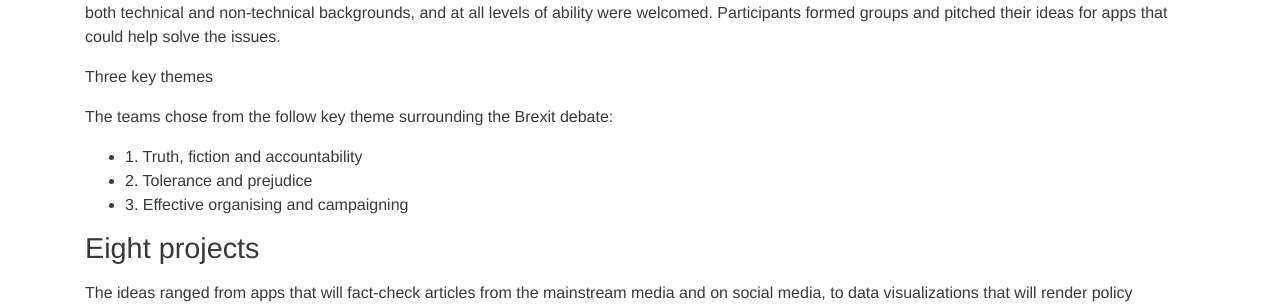
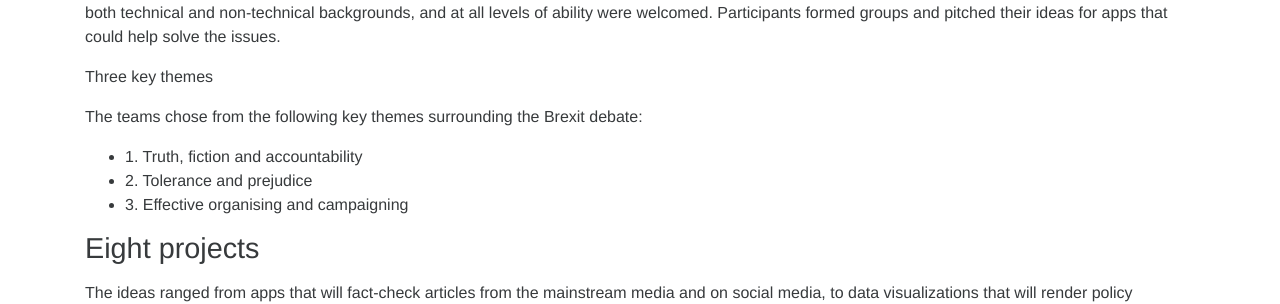
Before and after one commit to WeRockTech/werocktech.github.io, a Jekyll site: the page built from _posts/2016-07-28-Blog-HackBrexit.md, in a window 1280 px wide and 900 px high, scrolled down 645 px. Shown: the part 152-456 px from the top of the window. Built offline with Jekyll 4.4.1, drawn with Linux system fonts in a browser that asks for light colours.

Commit message:
Fixed typo

```diff
--- a/_posts/2016-07-28-Blog-HackBrexit.md
+++ b/_posts/2016-07-28-Blog-HackBrexit.md
@@ -17,7 +17,7 @@ display_date: July 2016
 <p>Whatever your political views, whichever way you voted, Hack Brexit provided a platform for people to come together to create positive change. People from both technical and non-technical backgrounds, and at all levels of ability were welcomed. Participants formed groups and pitched their ideas for apps that could help solve the issues.</p>
 
 <p>Three key themes</p>
-<p>The teams chose from the follow key theme surrounding the Brexit debate:</p>
+<p>The teams chose from the following key themes surrounding the Brexit debate:</p>
 
 <ul>
     <li>1. Truth, fiction and accountability</li>
```
